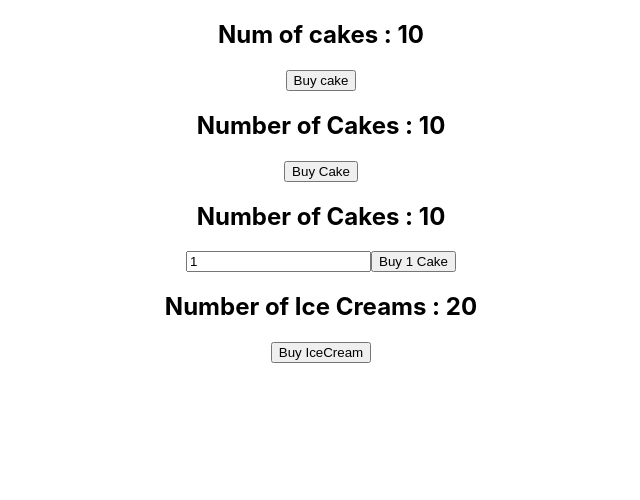
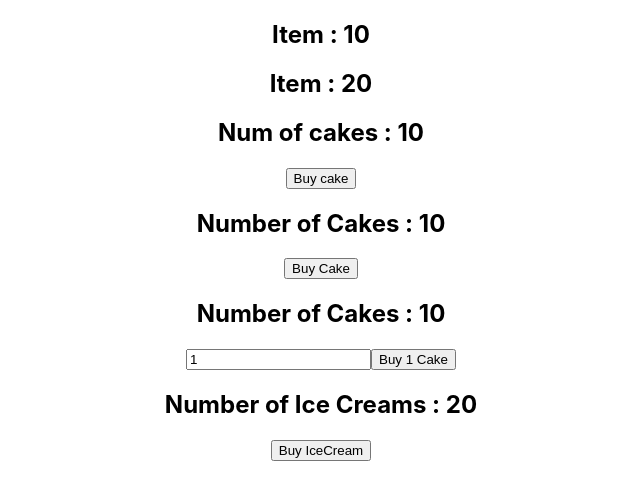
Before and after one commit to XavierElon/react_redux, a React (Create React App) app in the folder redux-demo/: page / in a window 1280 px wide. Shown: the top 500 px of the page, without its empty margins (319-959 px from the left). Built offline with nearby package versions, Linux system fonts and the light colour scheme.

Commit message:
add mapStateToProps

```diff
--- a/redux-demo/src/App.js
+++ b/redux-demo/src/App.js
@@ -6,11 +6,14 @@
 import HooksCakeContainer from "./components/HooksCakeContainer";
 import IceCreamContainer from "./components/IceCreamContainer";
 import NewCakeContainer from "./components/NewCakeContainer";
+import ItemContainer from "./components/ItemContainer";
 
 function App() {
   return (
     <Provider store={store}>
       <div className="App">
+        <ItemContainer cake/>
+        <ItemContainer />
         <HooksCakeContainer />
         <CakeContainer />
         <NewCakeContainer />
--- /dev/null
+++ b/redux-demo/src/components/ItemContainer.js
@@ -0,0 +1,22 @@
+import React from "react";
+import { connect } from 'react-redux'
+
+function ItemContainer(props) {
+  return (
+    <div>
+      <h2>Item : {props.item}</h2>
+    </div>
+  );
+}
+
+const mapStateToProps = (state, ownProps) => {
+  const itemState = ownProps.cake
+    ? state.cake.numOfCakes
+    : state.iceCream.numOfIceCreams
+
+    return {
+        item: itemState
+    }
+}
+
+export default connect(mapStateToProps)(ItemContainer)
```
